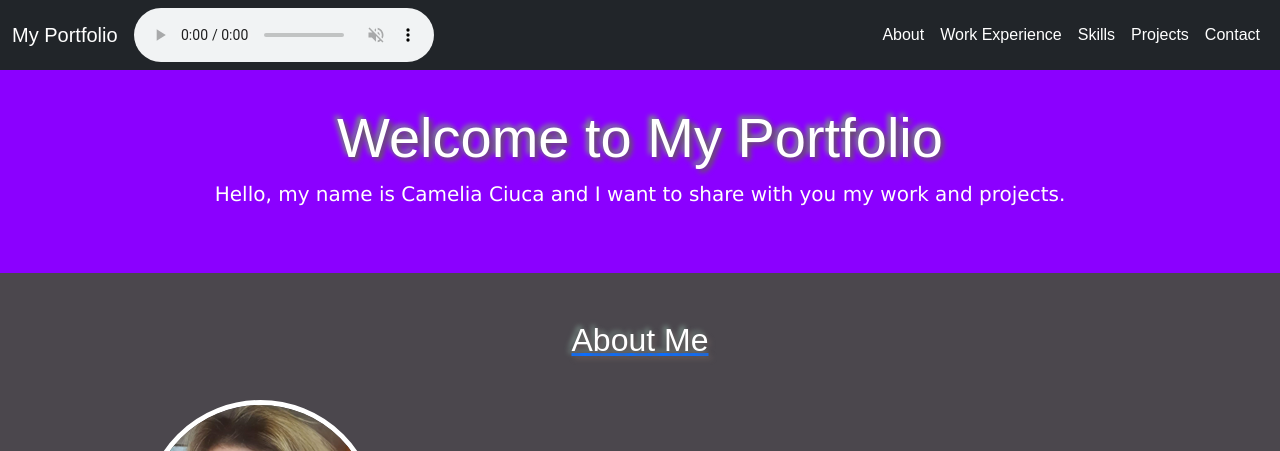
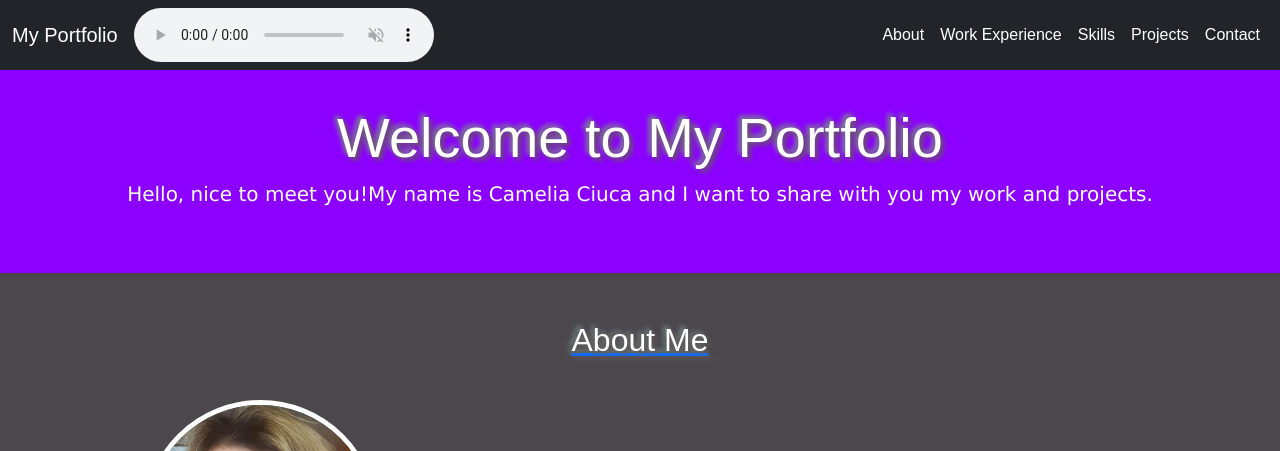
Before and after one commit to Cameloasa/MyPortofolio, a plain HTML site: page index.html in a window 1280 px wide. Shown: the top 451 px of the page. Drawn offline with nearby package versions, Linux system fonts and the light colour scheme.

Commit message:
template1

```diff
--- a/index.html
+++ b/index.html
@@ -66,7 +66,7 @@
      <div class="container-fluid bg-danger text-white text-center py-5">
         <div class="container">
             <h1 class="display-4">Welcome to My Portfolio</h1>
-            <p class="lead" >Hello, my name is Camelia Ciuca and I want to share with you my work and projects.<script type="module" src=""></script></p>
+            <p class="lead" >Hello, nice to meet you!My name is Camelia Ciuca and I want to share with you my work and projects.<script type="module" src=""></script></p>
         </div>
     </div>
 
```
